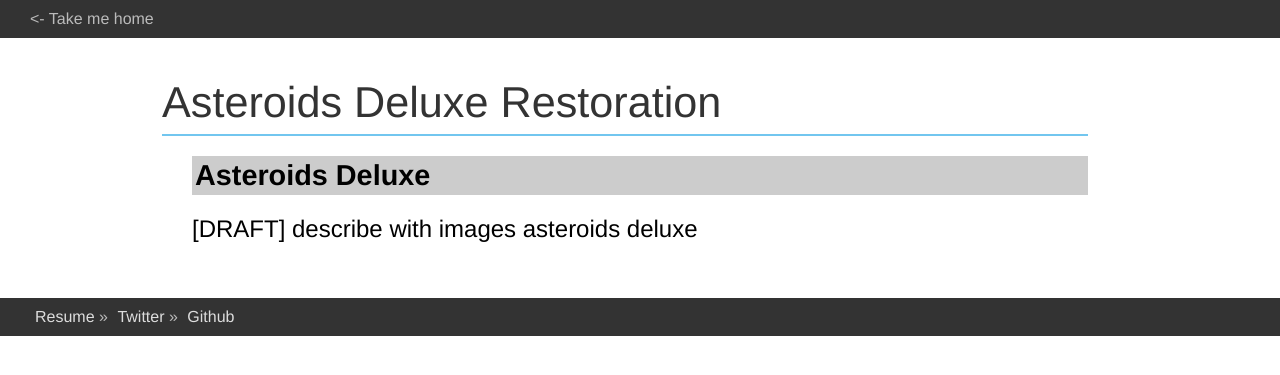
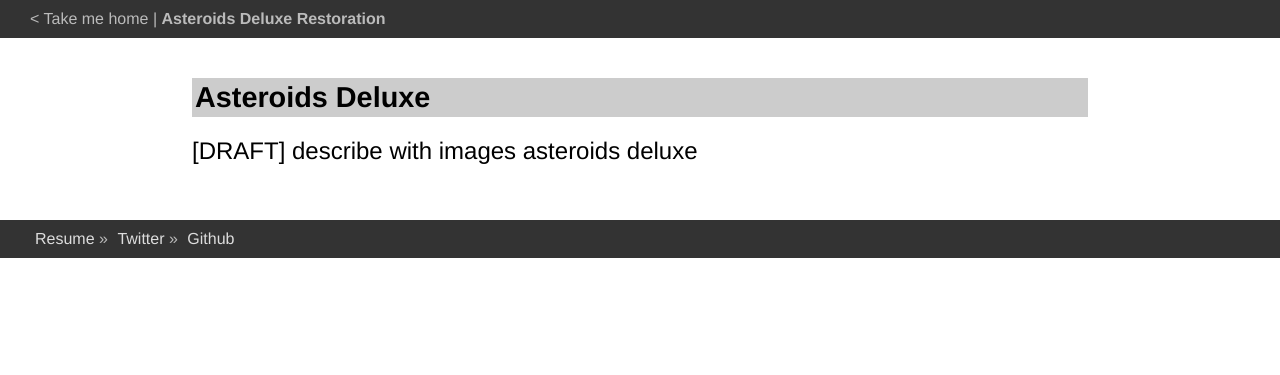
Before and after one commit to aconbere/aconbere.github.com, a Jekyll site: the page built from _posts/2020-03-15-asteroids-deluxe-restoration.md, in a window 1280 px wide. Shown: the top 375 px of the page. Built offline with Jekyll 4.4.1, drawn with Linux system fonts in a browser that asks for light colours.

Commit message:
remove extraneous title header

```diff
--- a/_layouts/default.html
+++ b/_layouts/default.html
@@ -13,7 +13,7 @@
 
 <body>
   <div id="header">
-    <h3><a href="/">&lt;- Take me home</a></h3>
+    <h3><a href="/">&lt; Take me home</a> | <a href="{{page.url}}" class="page-title">{{ page.title }}</a></h3>
   </div>
 
   <div id="content">
--- a/_layouts/post.html
+++ b/_layouts/post.html
@@ -1,9 +1,6 @@
 ---
 layout: default
 ---
-<div class="meta">
-  <h3 id="document_title"><a href="{{ page.url }}">{{ page.title }}</a></h3>
-</div>
 <div class="post_body">
   {{ content }}
 </div>
--- a/media/css/main.css
+++ b/media/css/main.css
@@ -67,6 +67,10 @@
 
 #header h1 a:visited {
   color: #000;
+}
+
+#header .page-title {
+  font-weight: bold;
 }
 
 #content {
```
